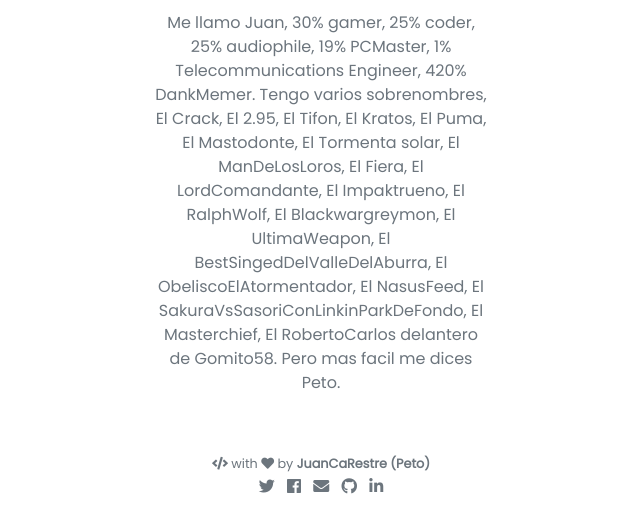
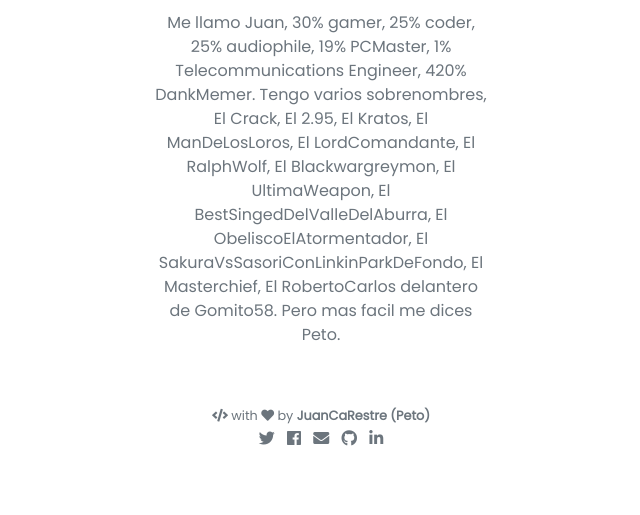
Before and after one commit to juancarestre/juanxcarestre.github.io, a Jekyll site: the page built from index.html, in a window 1280 px wide, cut to the strip 500-1015 px from the top of the page. Shown: the whole strip, without its empty margins (319-959 px from the left). Built offline with Jekyll 4.4.1, drawn with Linux system fonts in a browser that asks for light colours; nearby versions of some CDN libraries; comment, search, counter and statistics services are not loaded; after the commit the page ends 967 px from its top, so only the background shows below that.

Commit message:
changes to description

```diff
--- a/_config.yml
+++ b/_config.yml
@@ -4,14 +4,13 @@ description: >- # this means to ignore newlines until "baseurl:"
   Me llamo Juan, 30% gamer, 25% coder, 25% audiophile, 19% PCMaster,
   1% Telecommunications Engineer, 420% DankMemer.
   Tengo varios sobrenombres, El Crack, El 2.95,
-  El Tifon, El Kratos, El Puma, El Mastodonte,  El Tormenta solar,
-  El ManDeLosLoros, El Fiera, El LordComandante,
-  El Impaktrueno, El RalphWolf, El Blackwargreymon,
+  El Kratos, El ManDeLosLoros, El LordComandante,
+  El RalphWolf, El Blackwargreymon,
   El UltimaWeapon, El BestSingedDelValleDelAburra, El ObeliscoElAtormentador,
-  El NasusFeed, El SakuraVsSasoriConLinkinParkDeFondo, El Masterchief,
+  El SakuraVsSasoriConLinkinParkDeFondo, El Masterchief,
   El RobertoCarlos delantero de Gomito58.
+  Pero mas facil me dices Peto.
 
-  Pero mas facil me dices Peto.
 baseurl: ""  # the subpath of your site, e.g. /blog
 url: "" # the base hostname & protocol for your site, e.g. http://example.com
 repository: juancarestre/juancarestre.github.io
```
